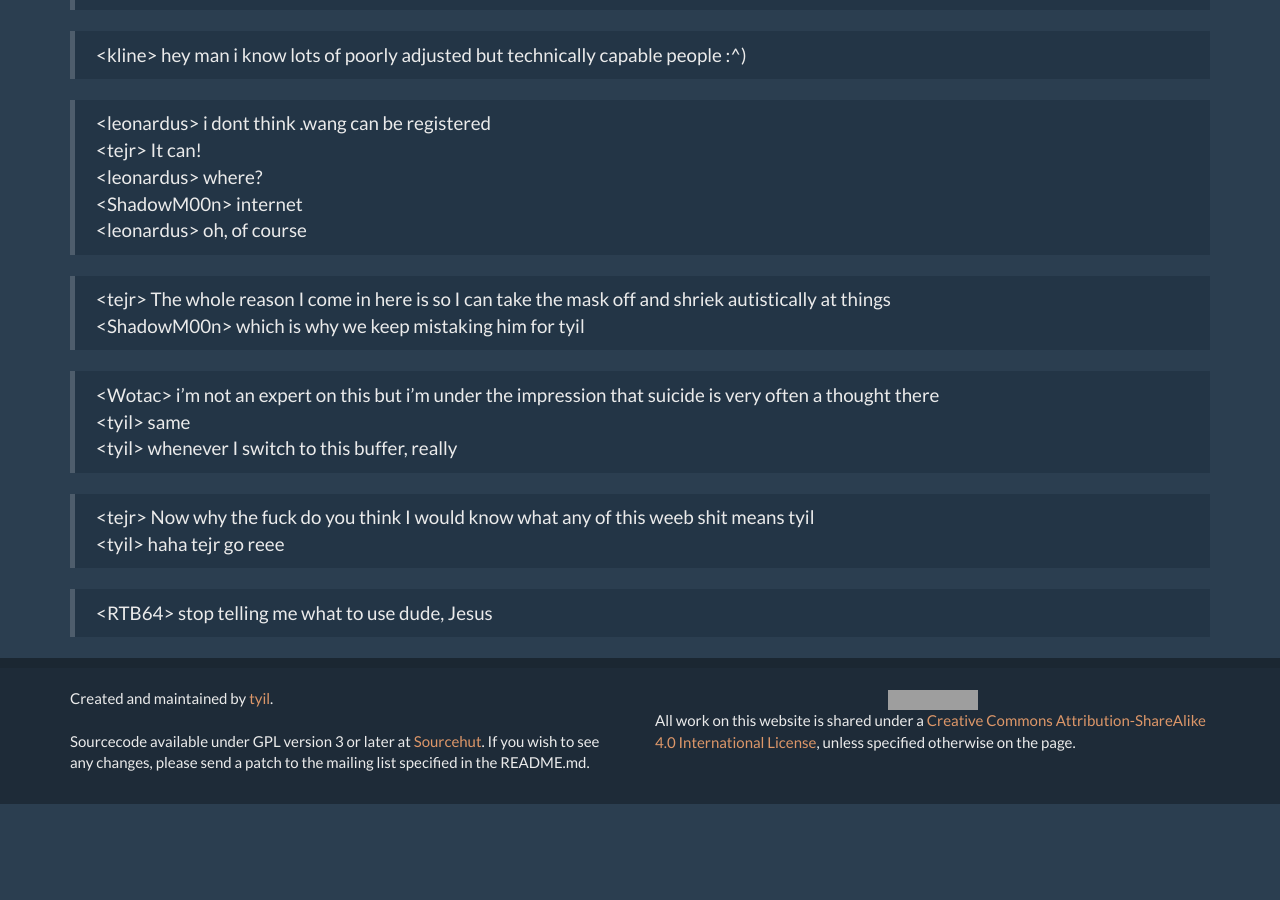
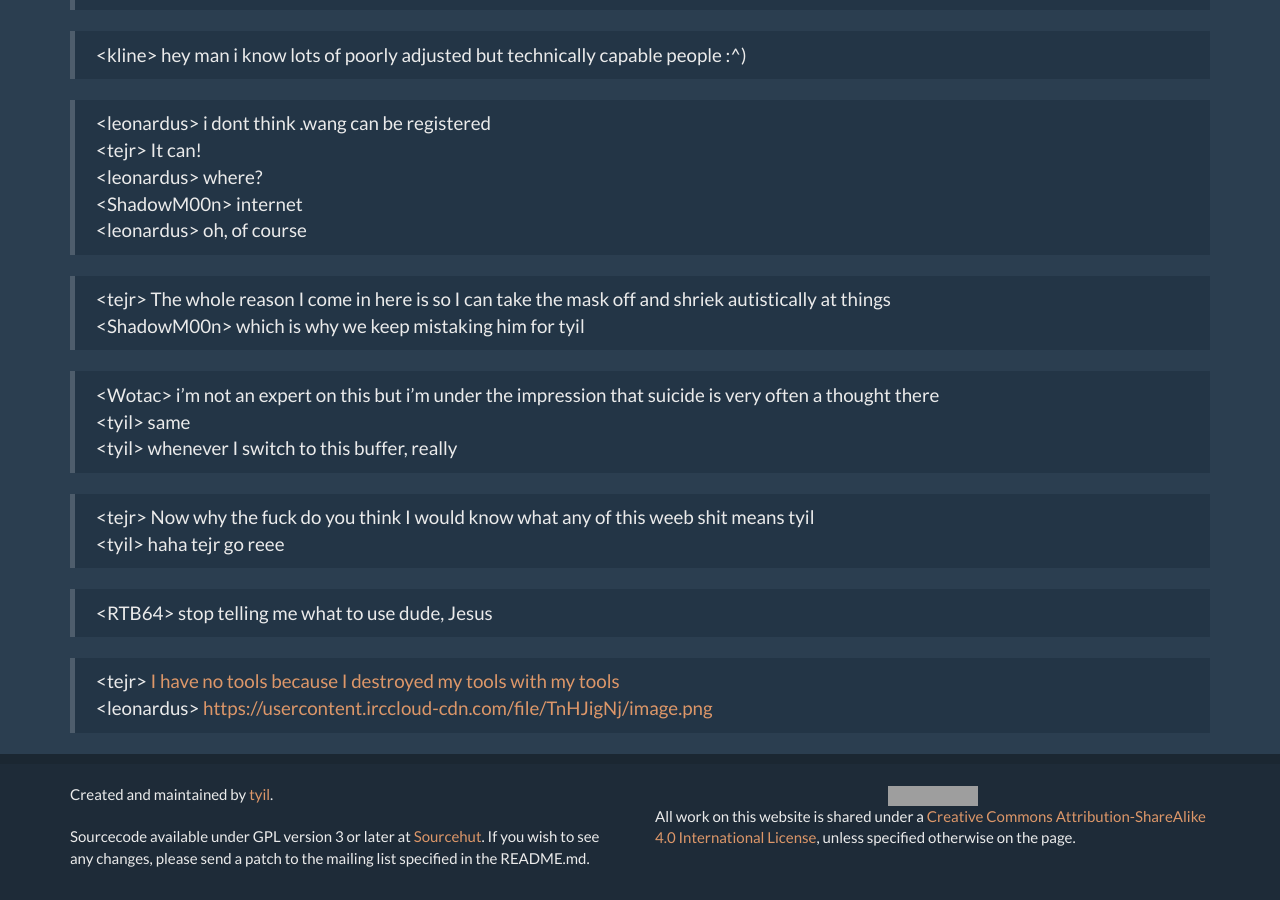
Before and after one commit to scriptkitties/fglt, a Jekyll site: the page built from irc.md, in a window 1280 px wide and 900 px high, scrolled down 2905 px. Built offline with Jekyll 4.4.1, drawn with Linux system fonts in a browser that asks for light colours; before the commit the page ends 3709 px from its top, so only the background shows below that; grey boxes are pictures that could not be loaded.

Commit message:
Add a quote from tejr and leonardus about tools

```diff
--- a/irc.md
+++ b/irc.md
@@ -128,3 +128,6 @@ Please see [bots in #sqt](/irc/bots.html).
 > &lt;tyil&gt; haha tejr go reee
 
 > &lt;RTB64&gt; stop telling me what to use dude, Jesus
+
+> &lt;tejr&gt; [I have no tools because I destroyed my tools with my tools](https://scholar.harvard.edu/files/mickens/files/thenightwatch.pdf)
+> &lt;leonardus&gt; [https://usercontent.irccloud-cdn.com/file/TnHJigNj/image.png](/assets/img/tejrs-tools.jpg)
```
Also changed, not shown: assets/img/tejrs-tools.jpg (added).
